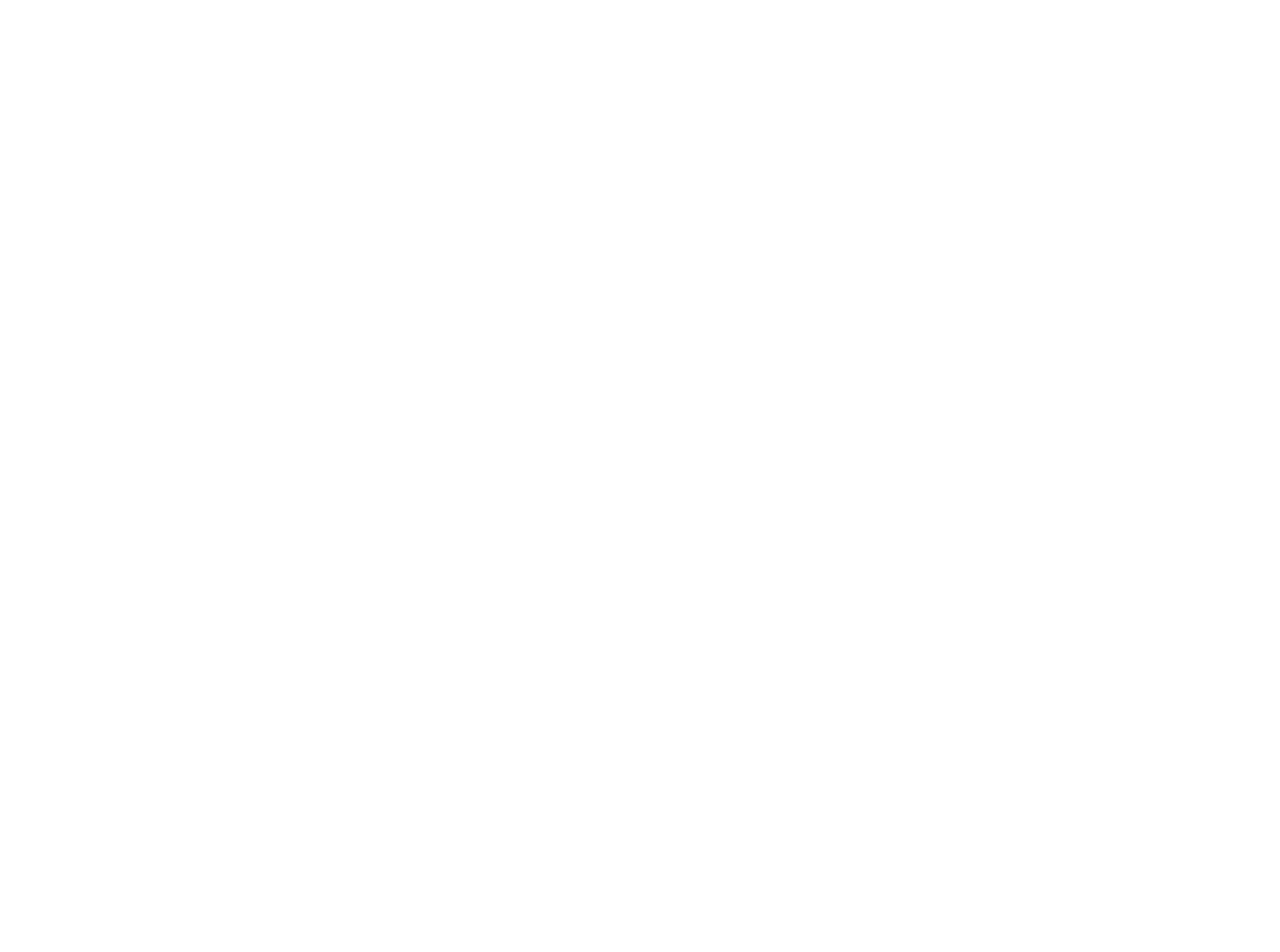
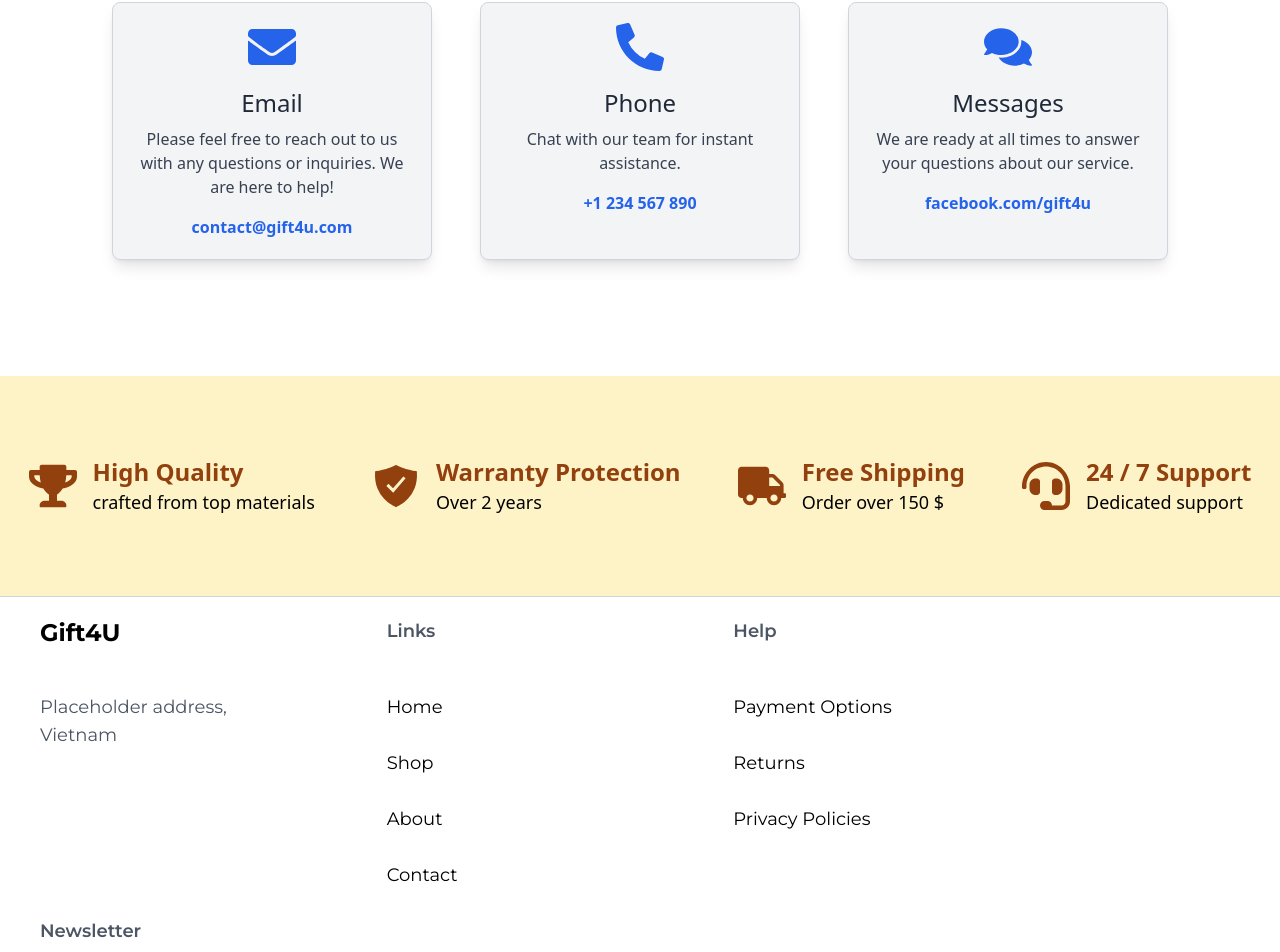
Before and after one commit to ngtnh013/Gift4You-FE, a React (Vite) app: page / in a window 1280 px wide. Shown: the part 1634-2586 px from the top of the page. Before the commit the page ends 1408 px from the top, so only its background shows below. Built offline with nearby package versions, Linux system fonts and the light colour scheme.

Commit message:
ContactInfo, Footer, FooterTopSection, Update About, Contact, Home

```diff
--- a/src/App.jsx
+++ b/src/App.jsx
@@ -8,7 +8,7 @@
 import ContactPage from "./pages/Contact";
 import LoginPage from "./pages/Login";
 import RegisterPage from "./pages/Register";
-
+import Footer from "./components/Footer";
 function App() {
 
   return (
@@ -22,6 +22,7 @@
         <Route path="/login" element={<LoginPage />} />
         <Route path="/register" element={<RegisterPage />}/>
       </Routes>
+      <Footer/>
     </Router>
   );
 }
--- /dev/null
+++ b/src/components/ContactInfo/index.jsx
@@ -0,0 +1,49 @@
+import React from 'react';
+import { FaEnvelope, FaPhoneAlt, FaComments } from 'react-icons/fa'; // Import the icons
+
+const ContactInfo = () => {
+  return (
+    <div className="flex justify-center items-center bg-white">
+      <div className="flex flex-col items-center justify-center w-full max-w-8xl p-24">
+        <h1 className="text-4xl mb-6 text-gray-800 text-center font-bold">Contact Us</h1>
+        <p className="text-xl mb-10 text-gray-600 text-center max-w-2xl">
+          We would love to hear from you. Get in touch today!
+        </p>
+        <div className="flex justify-between gap-4 w-full">
+          <div className="ml-4 mr-4 w-1/2 flex flex-col items-center text-center border border-gray-300 rounded-lg shadow-lg bg-gray-100 p-5 transition-transform transform hover:translate-y-1">
+            <FaEnvelope className="text-blue-600 text-5xl mb-4" />
+            <h2 className="text-2xl mb-2 text-gray-800">Email</h2>
+            <p className="text-base mb-4 text-gray-700">
+              Please feel free to reach out to us with any questions or inquiries. We are here to help!
+            </p>
+            <a href="mailto:contact@gift4u.com" className="text-blue-600 font-bold hover:text-blue-700">
+              contact@gift4u.com
+            </a>
+          </div>
+          <div className="ml-4 mr-4 w-1/2 flex flex-col items-center text-center border border-gray-300 rounded-lg shadow-lg bg-gray-100 p-5 transition-transform transform hover:translate-y-1">
+            <FaPhoneAlt className="text-blue-600 text-5xl mb-4" />
+            <h2 className="text-2xl mb-2 text-gray-800">Phone</h2>
+            <p className="text-base mb-4 text-gray-700">
+              Chat with our team for instant assistance.
+            </p>
+            <a href="tel:+1234567890" className="text-blue-600 font-bold hover:text-blue-700">
+              +1 234 567 890
+            </a>
+          </div>
+          <div className="ml-4 mr-4 w-1/2 flex flex-col items-center text-center border border-gray-300 rounded-lg shadow-lg bg-gray-100 p-5 transition-transform transform hover:translate-y-1">
+            <FaComments className="text-blue-600 text-5xl mb-4" />
+            <h2 className="text-2xl mb-2 text-gray-800">Messages</h2>
+            <p className="text-base mb-4 text-gray-700">
+              We are ready at all times to answer your questions about our service.
+            </p>
+            <a href="https://facebook.com/gift4u" target="_blank" rel="noopener noreferrer" className="text-blue-600 font-bold hover:text-blue-700">
+              facebook.com/gift4u
+            </a>
+          </div>
+        </div>
+      </div>
+    </div>
+  );
+};
+
+export default ContactInfo;
--- /dev/null
+++ b/src/components/Footer/index.jsx
@@ -0,0 +1,54 @@
+import React from 'react';
+
+const Footer = () => {
+  return (
+    <footer className="py-5 px-10 bg-white border-t border-gray-300">
+      <div className="flex justify-between items-start flex-wrap pb-5 pr-40">
+        {/* Left Section - Logo and Address */}
+        <div className="flex-1 min-w-[300px] mr-2">
+          <h2 className="text-2xl font-bold mb-11">Gift4U</h2>
+          <p className="text-lg font-normal text-gray-600 mb-2">
+            Placeholder address,<br />Vietnam
+          </p>
+        </div>
+
+        {/* Middle Section - Links */}
+        <div className="flex-1 min-w-[300px] mr-2">
+          <h4 className="text-lg font-semibold text-gray-600 mb-12">Links</h4>
+          <ul className="list-none p-0">
+            <li className="mb-7"><a href="/" className="text-lg text-black hover:text-brown-700">Home</a></li>
+            <li className="mb-7"><a href="/shop" className="text-lg text-black hover:text-brown-700">Shop</a></li>
+            <li className="mb-7"><a href="/about" className="text-lg text-black hover:text-brown-700">About</a></li>
+            <li className="mb-7"><a href="/contact" className="text-lg text-black hover:text-brown-700">Contact</a></li>
+          </ul>
+        </div>
+
+        {/* Middle Section - Help */}
+        <div className="flex-1 min-w-[300px] mr-2">
+          <h4 className="text-lg font-semibold text-gray-600 mb-12">Help</h4>
+          <ul className="list-none p-0">
+            <li className="mb-7"><a href="/" className="text-lg text-black hover:text-brown-700">Payment Options</a></li>
+            <li className="mb-7"><a href="/" className="text-lg text-black hover:text-brown-700">Returns</a></li>
+            <li className="mb-7"><a href="/" className="text-lg text-black hover:text-brown-700">Privacy Policies</a></li>
+          </ul>
+        </div>
+
+        {/* Right Section - Newsletter */}
+        <div className="flex-1 min-w-[300px] mr-2">
+          <h4 className="text-lg font-semibold text-gray-600 mb-12">Newsletter</h4>
+          <div className="flex">
+            <input type="email" placeholder="Enter Your Email Address" className="border border-gray-300 rounded-sm p-2 text-sm flex-1 h-9" />
+            <button className="bg-black text-white border-none px-3 ml-2 rounded-sm h-9 hover:bg-brown-700">SUBSCRIBE</button>
+          </div>
+        </div>
+      </div>
+
+      {/* Bottom Section */}
+      <div className="border-t border-gray-300 pt-2">
+        <p className="text-sm text-left pl-2">2023 Gift4U. All rights reserved</p>
+      </div>
+    </footer>
+  );
+};
+
+export default Footer;
--- /dev/null
+++ b/src/components/FooterTopSection/index.jsx
@@ -0,0 +1,44 @@
+import React from 'react';
+import { FaTrophy } from "react-icons/fa";
+import { IoShieldCheckmarkSharp } from "react-icons/io5";
+import { FaTruck } from "react-icons/fa";
+import { FaHeadset } from "react-icons/fa";
+const FooterTopSection = () => {
+  return (
+    <div className="flex justify-around bg-amber-100 mt-5 pt-20 pb-20">
+      <div className="flex items-center text-left">
+        <FaTrophy className="text-amber-800 text-5xl mr-4"/>
+        <div>
+          <h4 className="text-amber-800 font-bold text-2xl">High Quality</h4>
+          <p className="text-lg">crafted from top materials</p>
+        </div>
+      </div>
+
+      <div className="flex items-center text-left">
+        <IoShieldCheckmarkSharp className="text-amber-800 text-5xl mr-4"/>
+        <div>
+          <h4 className="text-amber-800 font-bold text-2xl">Warranty Protection</h4>
+          <p className="text-lg">Over 2 years</p>
+        </div>
+      </div>
+
+      <div className="flex items-center text-left">
+        <FaTruck className="text-amber-800 text-5xl mr-4"/>
+        <div>
+          <h4 className="text-amber-800 font-bold text-2xl">Free Shipping</h4>
+          <p className="text-lg">Order over 150 $</p>
+        </div>
+      </div>
+
+      <div className="flex items-center text-left">
+        <FaHeadset className="text-amber-800 text-5xl mr-4"/>
+        <div>
+          <h4 className="text-amber-800 font-bold text-2xl">24 / 7 Support</h4>
+          <p className="text-lg">Dedicated support</p>
+        </div>
+      </div>
+    </div>
+  );
+};
+
+export default FooterTopSection;
--- a/src/pages/About/index.jsx
+++ b/src/pages/About/index.jsx
@@ -2,6 +2,7 @@
 import { FaLinkedin } from "react-icons/fa";
 import { FaEnvelope } from "react-icons/fa";
 import { FaGlobe } from "react-icons/fa";
+import ContactInfo from "../../components/ContactInfo";
 const teamMembers = [
     {
       name: 'John Doe',
@@ -95,6 +96,7 @@
             ))}
           </div>
         </section>
+        <ContactInfo/>
       </div>
     );
 }
--- a/src/pages/Contact/index.jsx
+++ b/src/pages/Contact/index.jsx
@@ -1,8 +1,11 @@
 import { FaClock } from "react-icons/fa";
 import { FaPhone } from "react-icons/fa";
 import { FaMapMarkerAlt } from "react-icons/fa";
+import FooterTopSection from "../../components/FooterTopSection";
 function ContactPage() {
-    return ( <div className="max-w-3xl mx-auto p-5 text-center font-sans">
+    return (
+    <div>
+    <div className="max-w-3xl mx-auto p-5 text-center font-sans">
         <h1 className="font-semibold text-4xl mb-3">Get In Touch With Us</h1>
         <p className="text-lg text-gray-500 mb-5">
             For More Information About Our Product & Services. Please Feel Free To Drop Us An Email.
@@ -71,7 +74,9 @@
                 </button>
             </form>
         </div>
-    </div> );
+    </div>
+    <FooterTopSection />
+    </div>);
 }
 
 export default ContactPage;
--- a/src/pages/Home/index.jsx
+++ b/src/pages/Home/index.jsx
@@ -1,4 +1,6 @@
 import { FaChevronRight } from "react-icons/fa";
+import FooterTopSection from "../../components/FooterTopSection";
+import ContactInfo from "../../components/ContactInfo";
 function HomePage() {
     return ( <div className="font-sans flex flex-col min-h-screen w-full">
         <section className="w-full bg-orange-100 flex">
@@ -64,6 +66,8 @@
             </button>
           </div>
         </section>
+        <ContactInfo/>
+        <FooterTopSection />
     </div> );
 }
 
```
